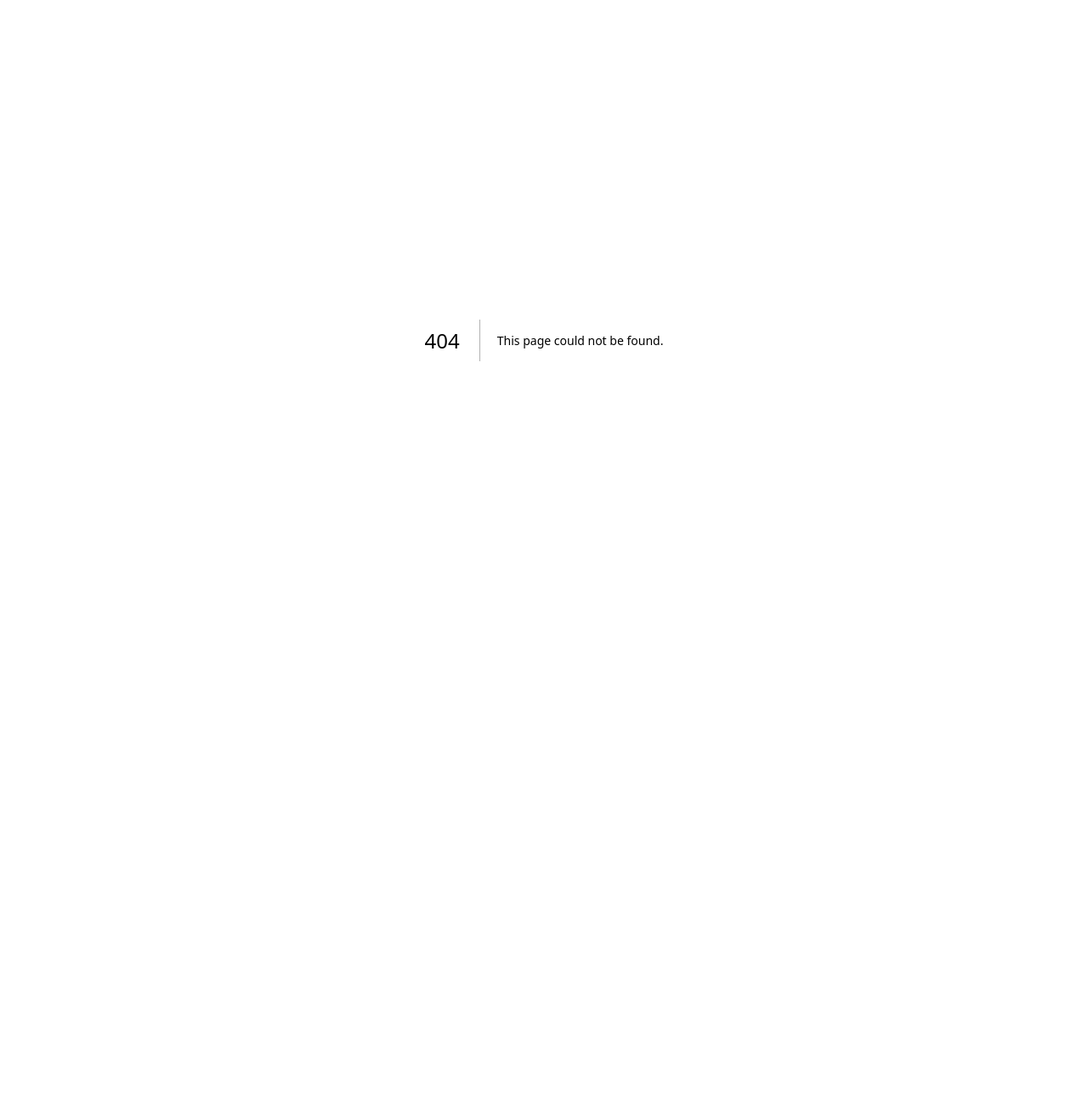
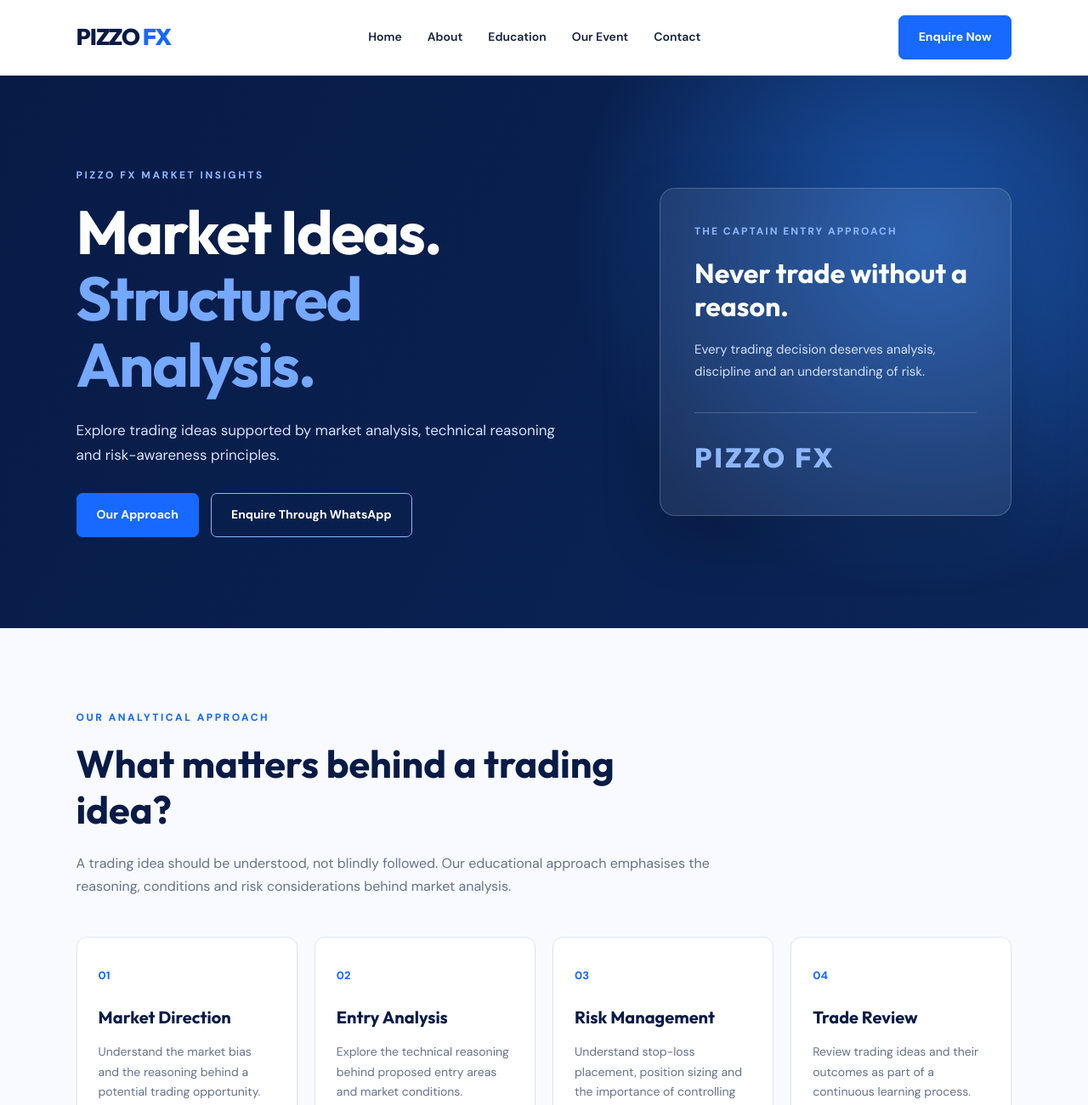
Before and after one commit to mutungastephen111-tech/pizzo-fx-website, a Next.js app: page /signal in a window 1280 px wide. Before the commit this address had no page. Shown: the top 1300 px of the page at 85% size. Before the commit the page ends 800 px from the top, so only its background shows below. Built offline with nearby package versions, Linux system fonts and the light colour scheme.

Commit message:
Create page.tsx

```diff
--- /dev/null
+++ b/src/app/signal/page.tsx
@@ -0,0 +1,163 @@
+
+const signalFeatures = [
+  {
+    number: "01",
+    title: "Market Direction",
+    description:
+      "Understand the market bias and the reasoning behind a potential trading opportunity.",
+  },
+  {
+    number: "02",
+    title: "Entry Analysis",
+    description:
+      "Explore the technical reasoning behind proposed entry areas and market conditions.",
+  },
+  {
+    number: "03",
+    title: "Risk Management",
+    description:
+      "Understand stop-loss placement, position sizing and the importance of controlling risk.",
+  },
+  {
+    number: "04",
+    title: "Trade Review",
+    description:
+      "Review trading ideas and their outcomes as part of a continuous learning process.",
+  },
+];
+
+export default function SignalsPage() {
+  return (
+    <main>
+      <header className="navbar">
+        <a href="/" className="brand">
+          PIZZO <span>FX</span>
+        </a>
+
+        <nav className="nav-links">
+          <a href="/">Home</a>
+          <a href="/about">About</a>
+          <a href="/courses">Education</a>
+          <a href="/event">Our Event</a>
+          <a href="/contact">Contact</a>
+        </nav>
+
+        <a href="https://wa.me/254753529501" className="button">
+          Enquire Now
+        </a>
+      </header>
+
+      <section className="hero">
+        <div className="hero-content">
+          <p className="eyebrow">PIZZO FX MARKET INSIGHTS</p>
+
+          <h1>
+            Market Ideas.
+            <br />
+            <span>Structured Analysis.</span>
+          </h1>
+
+          <p className="hero-description">
+            Explore trading ideas supported by market analysis,
+            technical reasoning and risk-awareness principles.
+          </p>
+
+          <div className="hero-actions">
+            <a href="#approach" className="button">
+              Our Approach
+            </a>
+
+            <a
+              href="https://wa.me/254753529501?text=Hello%20PIZZO%20FX%2C%20I%20would%20like%20to%20enquire%20about%20your%20premium%20signals."
+              className="button"
+              target="_blank"
+              rel="noreferrer"
+            >
+              Enquire Through WhatsApp
+            </a>
+          </div>
+        </div>
+
+        <div className="visual-card">
+          <p>THE CAPTAIN ENTRY APPROACH</p>
+          <h2>Never trade without a reason.</h2>
+          <p>
+            Every trading decision deserves analysis,
+            discipline and an understanding of risk.
+          </p>
+          <div className="chart-symbol">PIZZO FX</div>
+        </div>
+      </section>
+
+      <section className="section services" id="approach">
+        <p className="eyebrow">OUR ANALYTICAL APPROACH</p>
+
+        <h2>What matters behind a trading idea?</h2>
+
+        <p>
+          A trading idea should be understood, not blindly followed.
+          Our educational approach emphasises the reasoning,
+          conditions and risk considerations behind market analysis.
+        </p>
+
+        <div className="service-grid">
+          {signalFeatures.map((feature) => (
+            <article className="service-card" key={feature.number}>
+              <span>{feature.number}</span>
+              <h3>{feature.title}</h3>
+              <p>{feature.description}</p>
+            </article>
+          ))}
+        </div>
+      </section>
+
+      <section className="section">
+        <p className="eyebrow">IMPORTANT INFORMATION</p>
+
+        <h2>Understand the risks before participating.</h2>
+
+        <p>
+          Forex and other financial markets involve significant
+          financial risk. Trading ideas are not guarantees of
+          performance. Past results do not guarantee future results.
+          Always assess your financial circumstances and risk
+          tolerance before making trading decisions.
+        </p>
+      </section>
+
+      <section className="section community">
+        <p className="eyebrow">PREMIUM SERVICE ENQUIRIES</p>
+
+        <h2>Interested in PIZZO FX signals?</h2>
+
+        <p>
+          Contact our team through WhatsApp to enquire about
+          service availability, subscription details and terms.
+        </p>
+
+        <div className="hero-actions">
+          <a
+            href="https://wa.me/254753529501?text=Hello%20PIZZO%20FX%2C%20I%20am%20interested%20in%20your%20signals%20service."
+            className="button"
+            target="_blank"
+            rel="noreferrer"
+          >
+            Contact PIZZO FX
+          </a>
+        </div>
+      </section>
+
+      <footer className="footer">
+        <a href="/" className="brand">
+          PIZZO <span>FX</span>
+        </a>
+
+        <p>Learn. Trade. Grow.</p>
+
+        <p className="copyright">
+          © {new Date().getFullYear()} PIZZO FX. All rights reserved.
+        </p>
+      </footer>
+    </main>
+  );
+}
```
